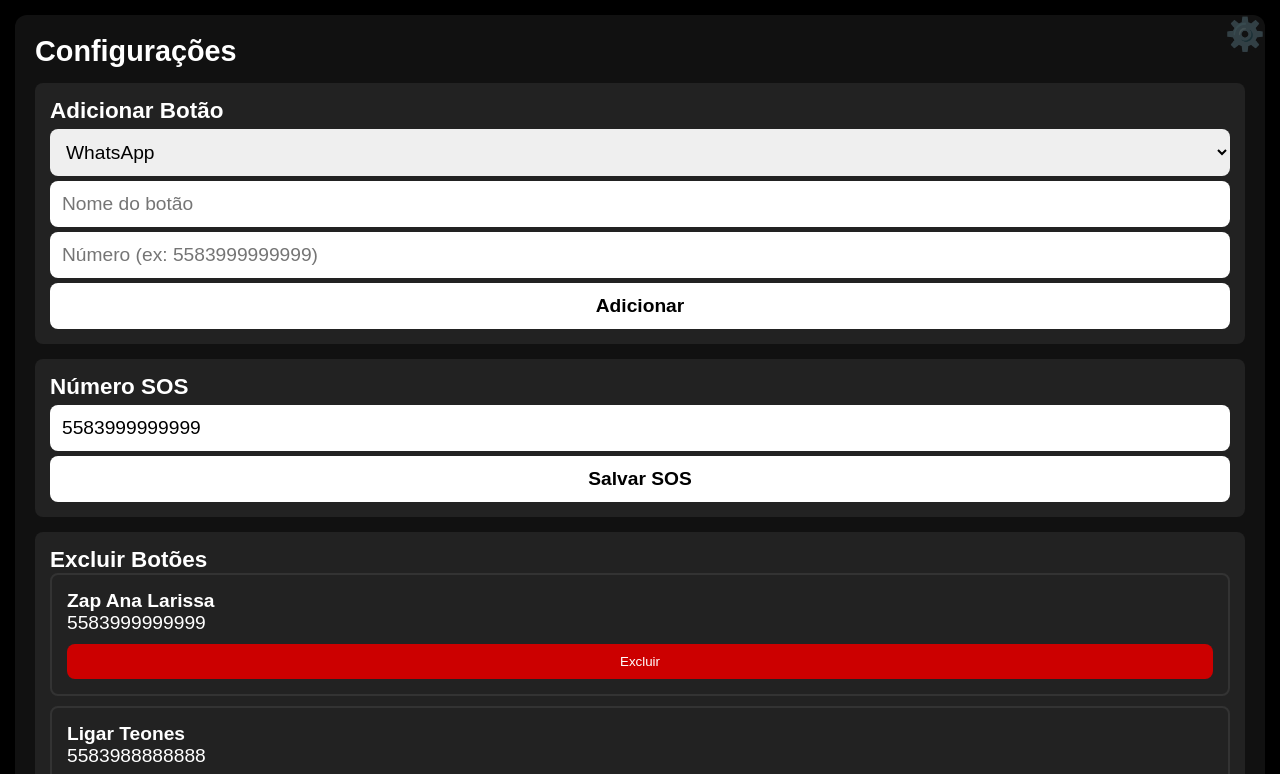
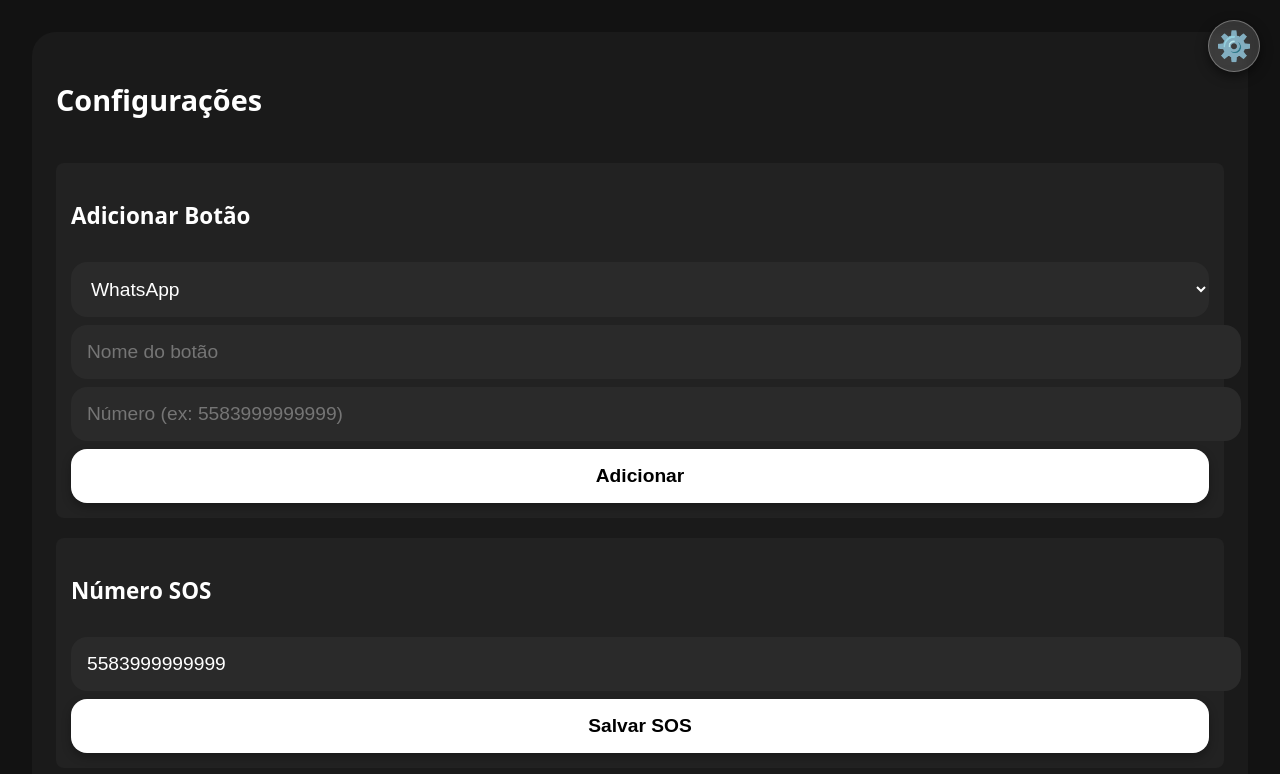
Before and after one commit to Raissa-Pordeus/Simplifica-launcher, a plain HTML site: page index.html in a window 1280 px wide. Both pictures are taken after a click on the button "⚙️". Shown: the top 774 px of the page. Drawn offline with Linux system fonts and the light colour scheme.

Commit message:
Update index.html

````diff
--- a/index.html
+++ b/index.html
@@ -5,21 +5,116 @@
     <meta name="viewport" content="width=device-width, initial-scale=1.0, maximum-scale=1.0, user-scalable=no">
     <title>Simplifica</title>
     <style>
-        * { box-sizing: border-box; margin: 0; padding: 0; }
-        body { background-color: #000000; color: #ffffff; font-family: sans-serif; height: 100vh; overflow-y: auto; padding: 15px; display: flex; flex-direction: column; gap: 12px; }
-        .btn { display: flex; justify-content: center; align-items: center; width: 100%; min-height: 20vh; border-radius: 12px; text-decoration: none; color: #ffffff; font-size: 2.2rem; font-weight: bold; text-align: center; border: 3px solid #ffffff; cursor: pointer; flex: 1; }
-        .btn-wpp { background-color: #222222; }
-        .btn-tel { background-color: #333333; }
-        .btn-cam { background-color: #444444; }
-        .btn-sos { background-color: #cc0000; border-color: #ff9999; }
-        input[type="file"] { display: none; }
+        ```html
+<style>
+    * { box-sizing: border-box; margin: 0; padding: 0; }
 
-        .settings-icon { position: fixed; top: 15px; right: 15px; background: none; border: none; font-size: 2rem; color: #fff; opacity: 0.3; z-index: 10; cursor: pointer; }
-        #settings { display: none; flex-direction: column; gap: 15px; background: #111; padding: 20px; border-radius: 12px; font-size: 1.2rem; min-height: 100vh; }
-        input, select, button.action-btn { font-size: 1.2rem; padding: 12px; width: 100%; margin-top: 5px; border-radius: 8px; border: none; }
-        button.action-btn { background: #fff; color: #000; font-weight: bold; cursor: pointer; }
-        .del-btn { background: #cc0000; color: white; padding: 10px; border-radius: 8px; border: none; margin-top: 10px; width: 100%; cursor: pointer; }
-        .contact-item { border: 2px solid #333; padding: 15px; border-radius: 8px; margin-bottom: 10px; }
+    body {
+        background-color: #121212;
+        color: #ffffff;
+        font-family: system-ui, -apple-system, sans-serif;
+        height: 100vh;
+        overflow-y: auto;
+        padding: 24px;
+        display: flex;
+        flex-direction: column;
+        gap: 20px;
+    }
+
+    .btn {
+        display: flex;
+        justify-content: center;
+        align-items: center;
+        width: 100%;
+        min-height: 18vh;
+        border-radius: 24px;
+        text-decoration: none;
+        color: #ffffff;
+        font-size: 2.2rem;
+        font-weight: bold;
+        text-align: center;
+        border: 2px solid #ffffff;
+        box-shadow: 0 8px 16px rgba(0, 0, 0, 0.6);
+        cursor: pointer;
+        flex: 1;
+    }
+
+    .btn-wpp { background-color: #1e1e1e; }
+    .btn-tel { background-color: #2c2c2c; }
+    .btn-cam { background-color: #3a3a3a; }
+    .btn-sos { background-color: #cc0000; border-color: #ff9999; box-shadow: 0 8px 16px rgba(204, 0, 0, 0.4); }
+
+    input[type="file"] { display: none; }
+
+    .settings-icon {
+        position: fixed;
+        top: 20px;
+        right: 20px;
+        background: rgba(255, 255, 255, 0.15);
+        border: 1px solid rgba(255, 255, 255, 0.3);
+        border-radius: 50%;
+        width: 52px;
+        height: 52px;
+        display: flex;
+        justify-content: center;
+        align-items: center;
+        font-size: 1.8rem;
+        color: #fff;
+        z-index: 10;
+        cursor: pointer;
+        box-shadow: 0 4px 12px rgba(0, 0, 0, 0.5);
+        backdrop-filter: blur(4px);
+    }
+
+    #settings {
+        display: none;
+        flex-direction: column;
+        gap: 20px;
+        background: #1a1a1a;
+        padding: 24px;
+        border-radius: 24px;
+        font-size: 1.2rem;
+        min-height: 100vh;
+    }
+
+    input, select, button.action-btn {
+        font-size: 1.2rem;
+        padding: 16px;
+        width: 100%;
+        margin-top: 8px;
+        border-radius: 16px;
+        border: none;
+        background: #2a2a2a;
+        color: #ffffff;
+    }
+
+    button.action-btn {
+        background: #ffffff;
+        color: #000000;
+        font-weight: bold;
+        cursor: pointer;
+        box-shadow: 0 4px 10px rgba(0, 0, 0, 0.3);
+    }
+
+    .del-btn {
+        background: #cc0000;
+        color: white;
+        padding: 14px;
+        border-radius: 16px;
+        border: none;
+        margin-top: 16px;
+        width: 100%;
+        cursor: pointer;
+        font-weight: bold;
+    }
+
+    .contact-item {
+        border: 1px solid #444;
+        background: #222;
+        padding: 20px;
+        border-radius: 20px;
+        margin-bottom: 16px;
+    }
     </style>
 </head>
 <body>
````
